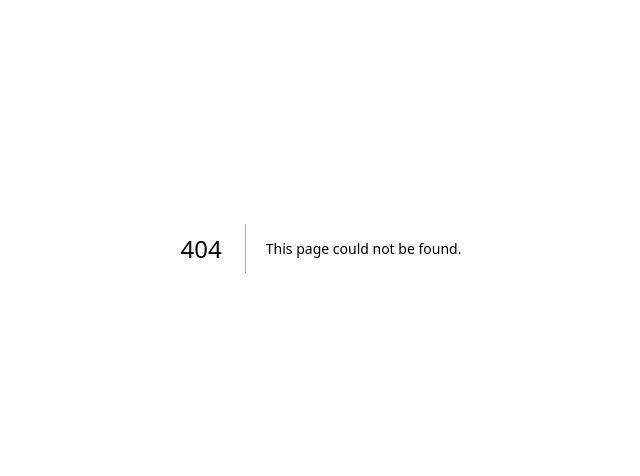
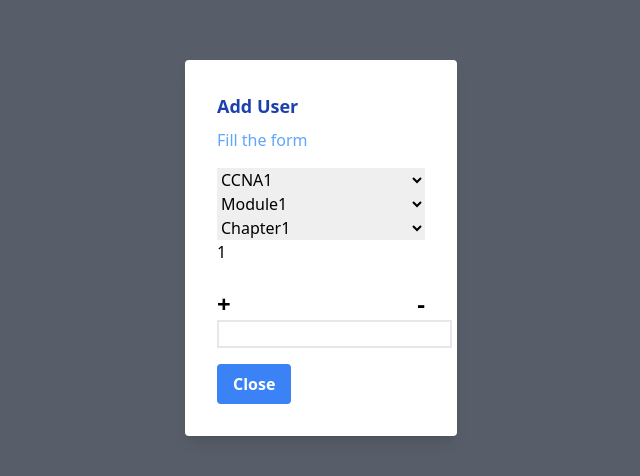
Before and after one commit to Hamza-El-Fahli/Educraft_Server, a Next.js app: page /testComponent in a window 1280 px wide. Before the commit this address had no page. Shown: the part 152-628 px from the top of the page, without its empty margins (319-959 px from the left). Built offline with nearby package versions, Linux system fonts and the light colour scheme.

Commit message:
wip: Quizzes Managements
- moved Types to upper folder
- create a test component to work separate on quizes form

```diff
--- a/src/app/(dashboard)/chapters/page.tsx
+++ b/src/app/(dashboard)/chapters/page.tsx
@@ -4,8 +4,8 @@ import ShowData from "@/components/ShowData";
 import Modal from "@/components/userModal";
 import axios from "axios";
 import { useEffect, useState } from "react";
-import {  ICourse_IModule } from "@/app/types/types";
-import { IModule } from "@/app/types/types";
+import {  ICourse_IModule } from "@/types/types";
+import { IModule } from "@/types/types";
 import { API_Server_Courses, API_Server_Modules } from "@/configuration/API";
 import {  API_Server_Chapters } from "@/configuration/API";
 
--- a/src/app/(dashboard)/courses/page.tsx
+++ b/src/app/(dashboard)/courses/page.tsx
@@ -4,7 +4,7 @@ import ShowData from "@/components/ShowData";
 import Modal from "@/components/userModal";
 import axios from "axios";
 import { useEffect, useState } from "react";
-import { ICourse } from "@/app/types/types";
+import { ICourse } from "@/types/types";
 import { API_Server_Courses } from "@/configuration/API";
 
 
--- a/src/app/(dashboard)/modules/page.tsx
+++ b/src/app/(dashboard)/modules/page.tsx
@@ -4,8 +4,8 @@ import ShowData from "@/components/ShowData";
 import Modal from "@/components/userModal";
 import axios from "axios";
 import { useEffect, useState } from "react";
-import {  ICourse_IModule } from "@/app/types/types";
-import { IModule } from "@/app/types/types";
+import {  ICourse_IModule } from "@/types/types";
+import { IModule } from "@/types/types";
 import { API_Server_Courses } from "@/configuration/API";
 import { API_Server_Modules } from "@/configuration/API";
 
--- a/src/app/(dashboard)/users/page.tsx
+++ b/src/app/(dashboard)/users/page.tsx
@@ -5,7 +5,7 @@ import ShowData from "@/components/ShowData";
 import Modal from "@/components/userModal";
 import axios from "axios";
 import { useEffect, useState } from "react";
-import { IUser } from "@/app/types/types";
+import { IUser } from "@/types/types";
 import { API_Server_Users } from "@/configuration/API";
 import UsersFormComponent from "@/components/UsersFormComponent";
 
--- /dev/null
+++ b/src/app/testComponent/page.tsx
@@ -0,0 +1,83 @@
+'use client';
+
+
+import Modal from "@/components/userModal";
+import { useState } from "react";
+
+export default function QuizForm(){
+    const [isOpen, setisOpen] = useState(true)
+
+    function AddAnswer(){
+        setquizFrom({...quizFrom , answers : [...quizFrom.answers,'']})
+    }
+    function RemoveAnswer(){
+        if(quizFrom.answers.length > 1)
+        setquizFrom({...quizFrom , answers : quizFrom.answers.slice(0,quizFrom.answers.length-1)})
+
+}
+function setanswers(index:number,value:string){
+    const newAnswers = [...quizFrom.answers]
+    newAnswers[index] = value
+
+    setquizFrom({...quizFrom , answers : newAnswers})
+
+
+}
+
+const [quizFrom, setquizFrom] = useState({
+    seletedCourse : 1,
+    selectedModule : 1,
+    selectedChapter : 1,
+    quizNumber : 1,
+    correctAnswer : '',
+    answers : ['']
+})
+console.log(quizFrom)
+
+
+
+
+    function closeModal(){
+        setisOpen(false)
+    }
+    return (
+        <Modal isOpen={true} onClose={closeModal} >
+<h2 className="text-lg font-bold mb-2 text-blue-800">Add User</h2>
+        <p className="mb-4 text-blue-400">Fill the form</p>
+        <form onSubmit={(e) => e.preventDefault()} className="flex flex-col w-52">
+        <select name="course" id="" className="w-full" value={quizFrom.seletedCourse} onChange={(e)=>setquizFrom({...quizFrom , seletedCourse:e.target.value})}>
+    <option value="1">CCNA1</option>
+    <option value="2">CCNA2</option>
+    <option value="3">CCNA3</option>
+    <option value="4">CCNA4</option>
+</select>
+<select name="module" id="" className="w-full" value={quizFrom.selectedModule} onChange={(e)=>setquizFrom({...quizFrom , selectedModule:e.target.value})}>
+    <option value="1">Module1</option>
+    <option value="2">Module2</option>
+    <option value="3">Module3</option>
+    <option value="4">Module4</option>
+</select>
+
+<select name="chapter" id="" className="w-full" value={quizFrom.selectedChapter} onChange={(e)=>setquizFrom({...quizFrom , selectedChapter:e.target.value})}>
+    <option value="1">Chapter1</option>
+    <option value="2">Chapter2</option>
+    <option value="3">Chapter3</option>
+    <option value="4">Chapter4</option>
+</select>
+
+<input type="text" value={quizFrom.quizNumber}  onChange={(e)=>setquizFrom({...quizFrom , quizNumber : e.target.value})}/>
+<input type="text"  value={quizFrom.correctAnswer}  onChange={(e)=>setquizFrom({...quizFrom , correctAnswer : e.target.value})}/>
+<div className="flex justify-between">
+<button className="text-2xl font-bold " onClick={()=>AddAnswer()} >+</button>
+<button className="text-2xl font-bold " onClick={()=>RemoveAnswer()} >-</button></div>
+<div>
+{quizFrom.answers.map((answer,index)=>(
+    <input type="text" className="border-2 " value={quizFrom.answers[index]} onChange={(e)=>setanswers(index,e.target.value)} />
+))}
+</div>
+
+
+        </form>
+        </Modal>
+    )
+}
```
Also changed, not shown: src/types/types.ts (renamed from src/app/types/types.ts).
